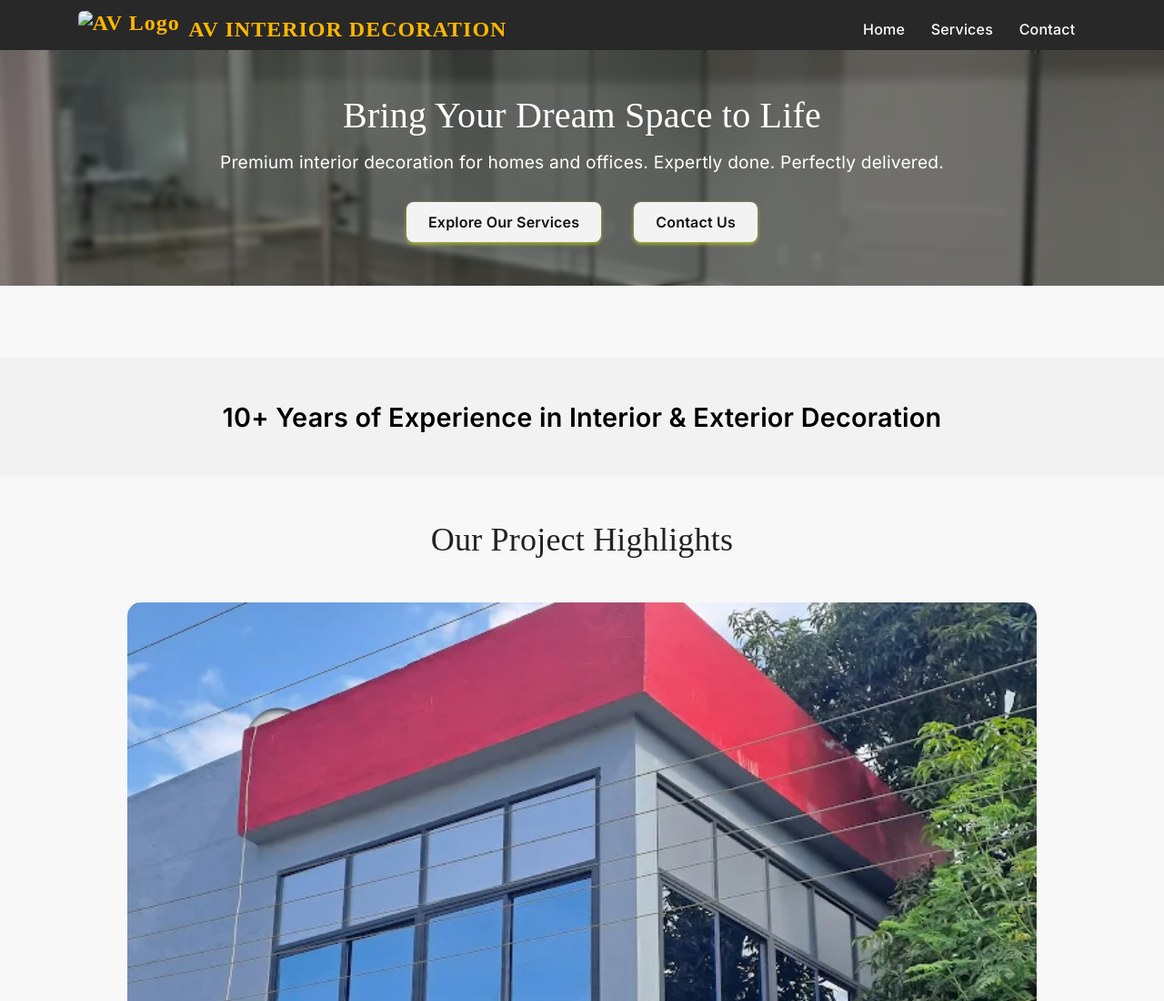
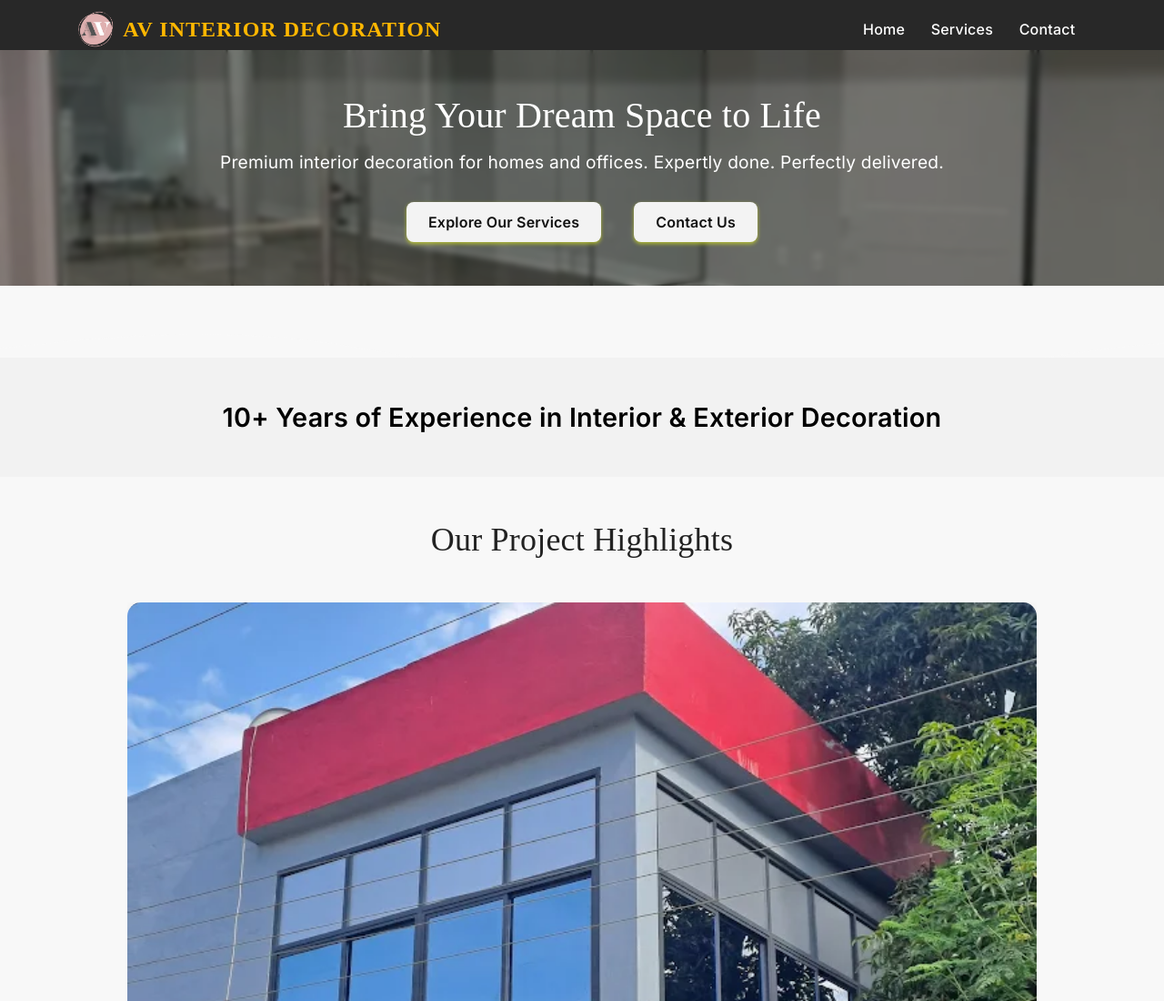
Before and after one commit to web3anand/webpage, a plain HTML site: page index.html in a window 1280 px wide. Shown: the top 1100 px of the page at 91% size. Drawn offline with nearby package versions, Linux system fonts and the light colour scheme; a web font is replaced by a local one.

Commit message:
logo added

```diff
--- a/index.html
+++ b/index.html
@@ -19,7 +19,7 @@
 <header class="navbar">
   <div class="container nav-container">
     <a href="index.html" class="logo">
-      <img src="assets/logo.png" alt="AV Logo" class="logo-img" />
+      <img src="assets/logo.jpg" alt="AV Logo" class="logo-img" />
       <span>AV INTERIOR DECORATION</span>
     </a>
 
```
